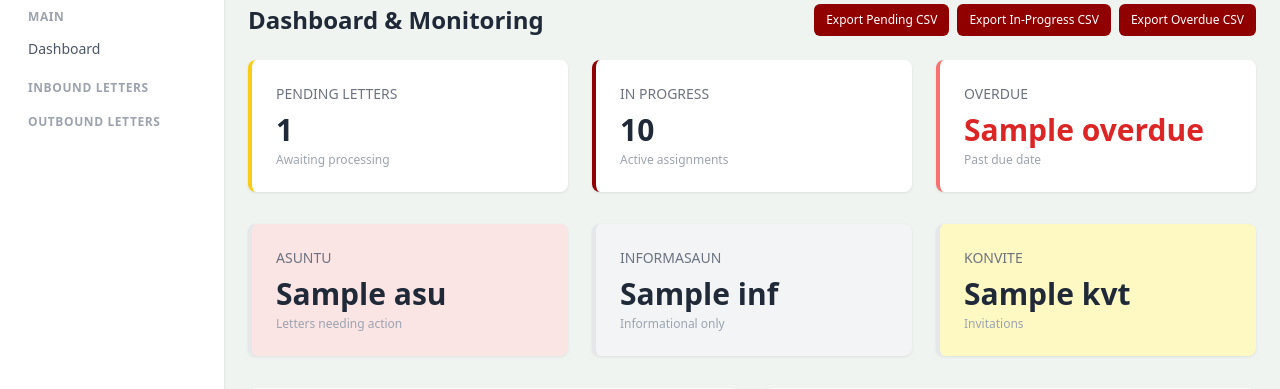
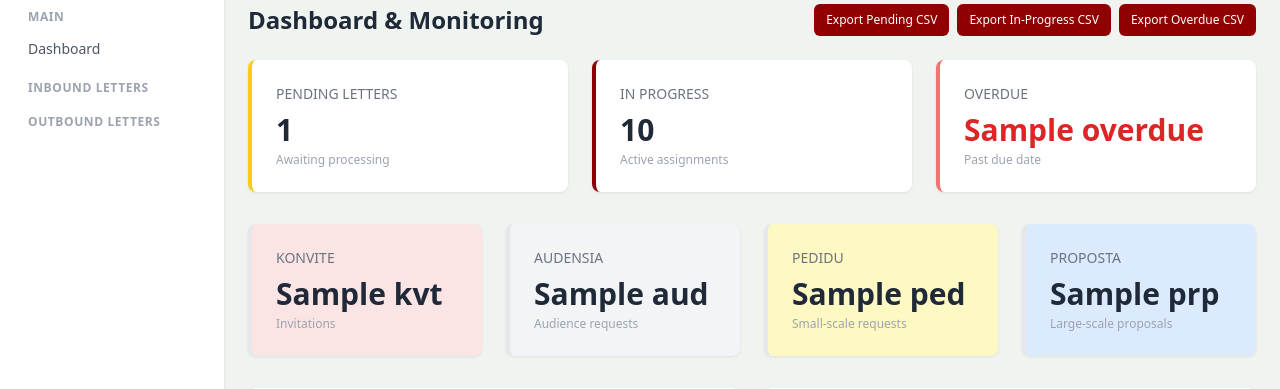
Before and after one commit to Noro18/Corespondence-System, a Django app: template templates/monitoring/dashboard.html in a window 1280 px wide. Shown: the part 108-497 px from the top of the page. Run offline with Django 5.2, Linux system fonts and the light colour scheme; the template is opened without the code that fills it: most values are stand-ins (such as "Sample title", 1, 10 or a date in 2020); some libraries are stand-ins or nearby versions.

Commit message:
feat: update dashboard stats for new categories

```diff
--- a/templates/monitoring/dashboard.html
+++ b/templates/monitoring/dashboard.html
@@ -35,21 +35,26 @@
 
 </div>
 
-<div class="grid grid-cols-1 md:grid-cols-3 gap-6 mb-8">
+<div class="grid grid-cols-1 md:grid-cols-4 gap-6 mb-8">
   <div class="panel p-6 border-l-4 badge-maroon">
-    <p class="text-sm text-gray-500 uppercase">Asuntu</p>
-    <p class="text-3xl font-bold text-gray-800 mt-2">{{ category_counts.ASU }}</p>
-    <p class="text-xs text-gray-400 mt-1">Letters needing action</p>
-  </div>
-  <div class="panel p-6 border-l-4 bg-gray-100">
-    <p class="text-sm text-gray-500 uppercase">Informasaun</p>
-    <p class="text-3xl font-bold text-gray-800 mt-2">{{ category_counts.INF }}</p>
-    <p class="text-xs text-gray-400 mt-1">Informational only</p>
-  </div>
-  <div class="panel p-6 border-l-4 bg-yellow-100">
     <p class="text-sm text-gray-500 uppercase">Konvite</p>
     <p class="text-3xl font-bold text-gray-800 mt-2">{{ category_counts.KVT }}</p>
     <p class="text-xs text-gray-400 mt-1">Invitations</p>
+  </div>
+  <div class="panel p-6 border-l-4 bg-gray-100">
+    <p class="text-sm text-gray-500 uppercase">Audensia</p>
+    <p class="text-3xl font-bold text-gray-800 mt-2">{{ category_counts.AUD }}</p>
+    <p class="text-xs text-gray-400 mt-1">Audience requests</p>
+  </div>
+  <div class="panel p-6 border-l-4 bg-yellow-100">
+    <p class="text-sm text-gray-500 uppercase">Pedidu</p>
+    <p class="text-3xl font-bold text-gray-800 mt-2">{{ category_counts.PED }}</p>
+    <p class="text-xs text-gray-400 mt-1">Small-scale requests</p>
+  </div>
+  <div class="panel p-6 border-l-4 bg-blue-100">
+    <p class="text-sm text-gray-500 uppercase">Proposta</p>
+    <p class="text-3xl font-bold text-gray-800 mt-2">{{ category_counts.PRP }}</p>
+    <p class="text-xs text-gray-400 mt-1">Large-scale proposals</p>
   </div>
 </div>
 
```
